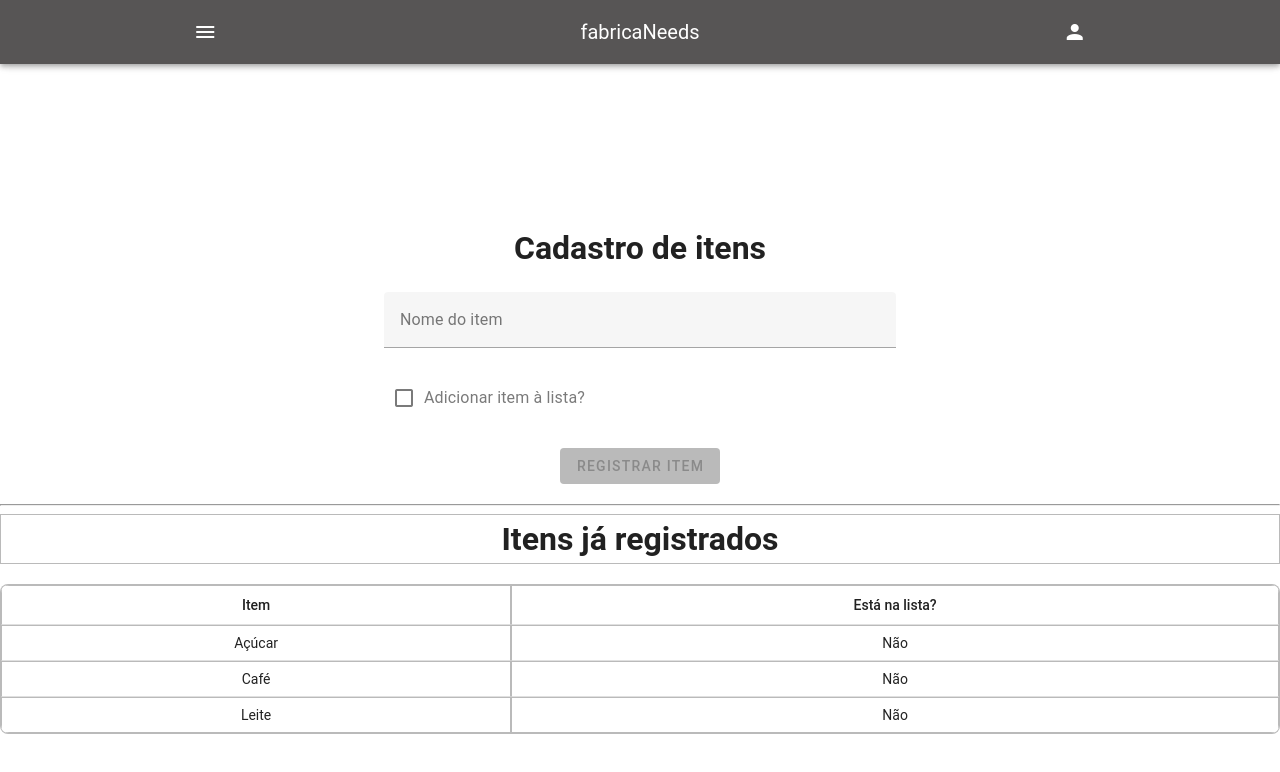
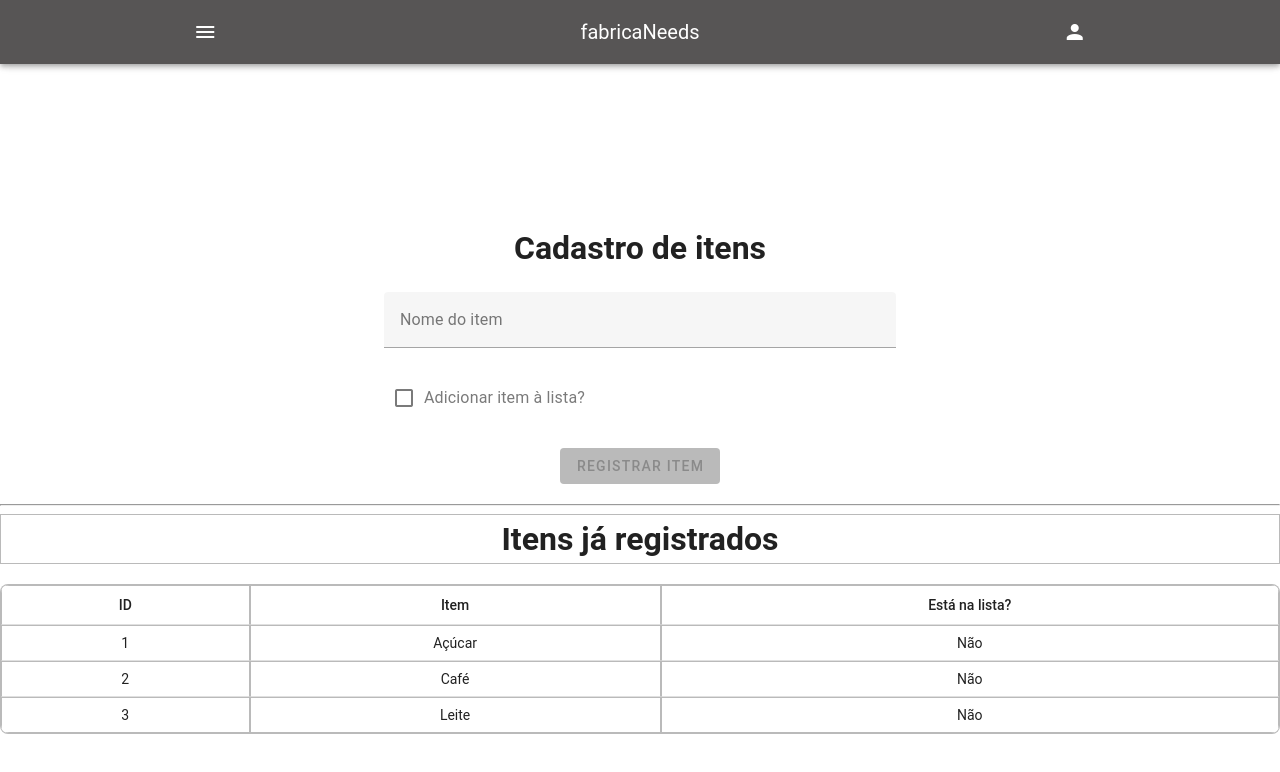
Before and after one commit to marcuscostagraciano/fabricaNeeds, a Vue app in the folder frontend/: page /registeritem in a window 1280 px wide. Shown: the top 772 px of the page. Built offline with nearby package versions, Linux system fonts and the light colour scheme; data requests are answered from the project's data file.

Commit message:
feat: show item id

```diff
--- a/frontend/src/components/ItemsDetails.vue
+++ b/frontend/src/components/ItemsDetails.vue
@@ -12,6 +12,7 @@ itemStore.getItems()
 <template>
     <tbody v-if="item_selection == 'registered'">
         <tr v-for="item in itemStore.registeredItems">
+            <td>{{ item.id }}</td>
             <td>{{ item.name }}</td>
             <td v-if="item.active">Sim</td>
             <td v-else>Não</td>
--- a/frontend/src/components/ItemsTable.vue
+++ b/frontend/src/components/ItemsTable.vue
@@ -16,6 +16,7 @@ const itemStore = useItemStore()
     <v-table v-else density="compact" class="rounded-lg">
         <thead>
             <tr>
+                <th class="text-center">ID</th>
                 <th class="text-center">Item</th>
                 <th class="text-center">Está na lista?</th>
             </tr>
```
